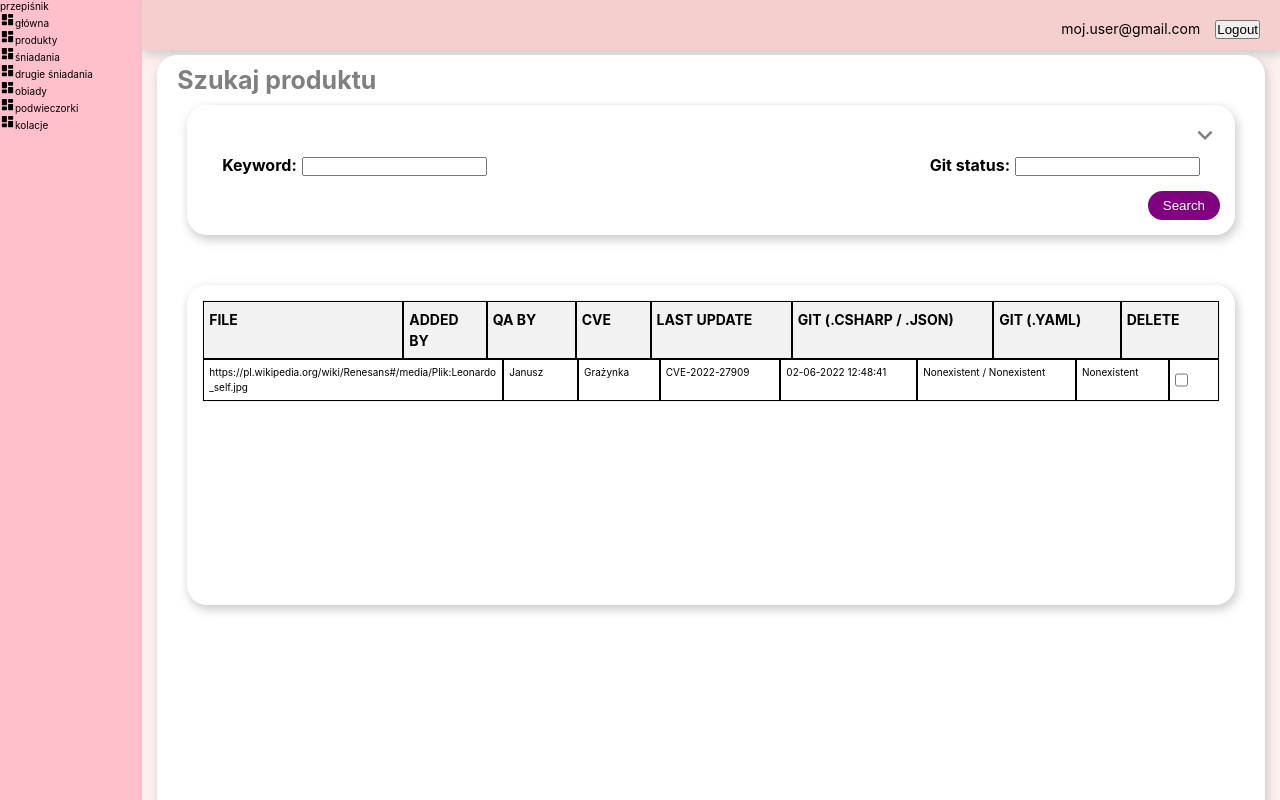
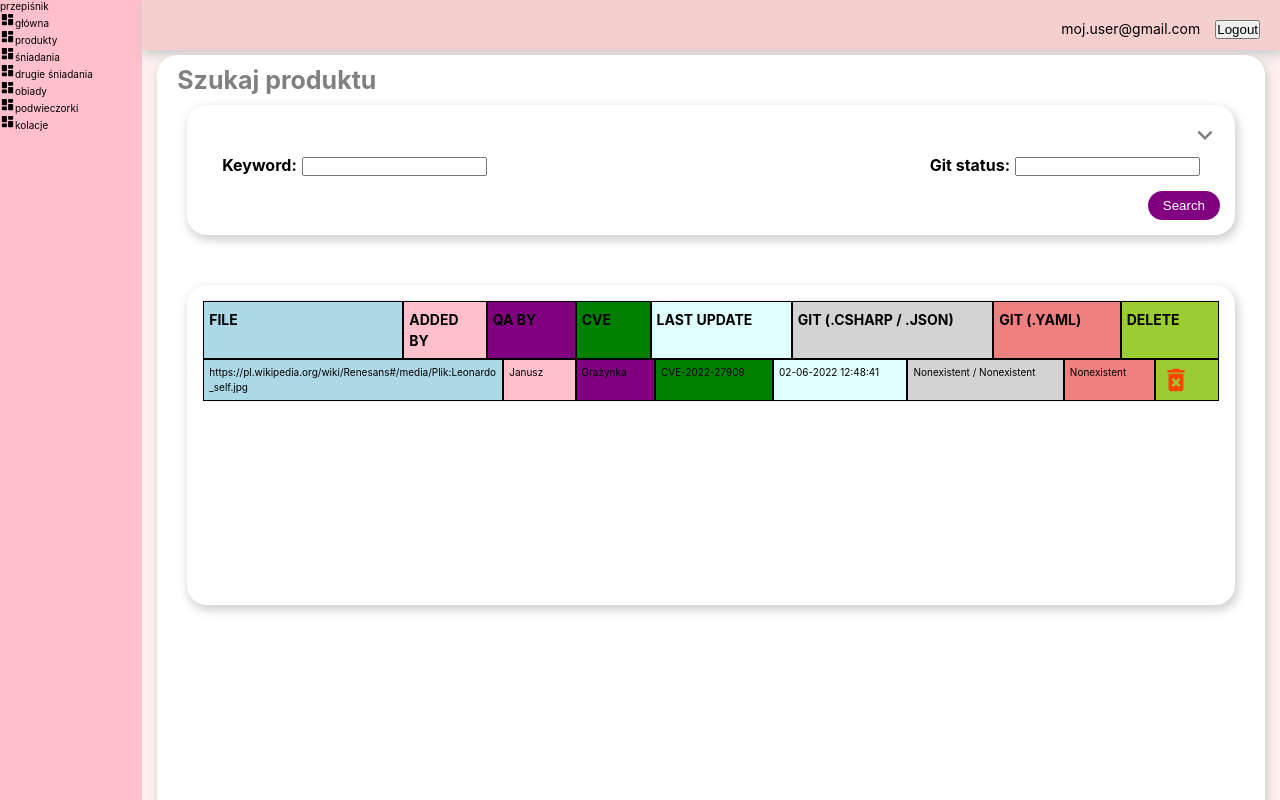
Before and after one commit to KTZgraph/przepisnik, a React (Create React App) app in the folder frontend/: page / in a window 1280 px wide. Shown: the top 800 px of the page. Built offline with nearby package versions, Linux system fonts and the light colour scheme.

Commit message:
klasy dla komórek

```diff
--- a/frontend/src/components/organisms/SearchElements/SearchTable.jsx
+++ b/frontend/src/components/organisms/SearchElements/SearchTable.jsx
@@ -1,18 +1,25 @@
+import DeleteForeverIcon from "@mui/icons-material/DeleteForever";
 import "./SearchTable.scss";
 
 const SearchTable = () => {
+  const handleClick = () => {
+    console.log("Usuwanie klik");
+  };
+
   return (
     <div className="search-table">
       {/* nagłowek tabelki */}
       <div className="table-row table-header">
-        <div className="table-row-item u-flex-grow2 row-item-file">file</div>
-        <div className="table-row-item row-item-added-by">added by</div>
-        <div className="table-row-item">QA By</div>
-        <div className="table-row-item">CVE</div>
-        <div className="table-row-item">Last Update</div>
-        <div className="table-row-item">GIT (.csharp / .json)</div>
-        <div className="table-row-item">GIT (.yaml)</div>
-        <div className="table-row-item">
+        <div className="table-row-item cell-file u-flex-grow2">file</div>
+        <div className="table-row-item cell-added-by">added by</div>
+        <div className="table-row-item cell-qa-by">QA By</div>
+        <div className="table-row-item cell-cve">CVE</div>
+        <div className="table-row-item cell-last-update">Last Update</div>
+        <div className="table-row-item cell-git-scharp">
+          GIT (.csharp / .json)
+        </div>
+        <div className="table-row-item cell-git-yaml">GIT (.yaml)</div>
+        <div className="table-row-item cell-delete">
           Delete
           {/* <button>Delete</button> */}
         </div>
@@ -20,38 +27,41 @@ const SearchTable = () => {
       {/* wiersze tabelki */}
       <div className="table-row">
         <div
-          className="table-row-item u-flex-grow2 row-item-file"
+          className="table-row-item cell-file u-flex-grow2"
           data-header="file"
         >
           {/* https://pl.wikipedia.org/wiki/Renesans#/media/Plik:Leonardo_self.jpg */}
           https://pl.wikipedia.org/wiki/Renesans#/media/Plik:Leonardo_self.jpg
         </div>
-        <div
-          className="table-row-item row-item-added-by"
-          data-header="added by"
-        >
+        <div className="table-row-item cell-added-by" data-header="added by">
           Janusz
         </div>
-        <div className="table-row-item" data-header="QA By">
+        <div className="table-row-item cell-qa-by" data-header="QA By">
           Grażynka
         </div>
-        <div className="table-row-item" data-header="CVE">
+        <div className="table-row-item cell-cve" data-header="CVE">
           CVE-2022-27909
         </div>
-        <div className="table-row-item" data-header="Last Update">
+        <div
+          className="table-row-item cell-last-update"
+          data-header="Last Update"
+        >
           02-06-2022 12:48:41
         </div>
-        <div className="table-row-item" data-header="GIT (.csharp / .json)">
+        <div
+          className="table-row-item cell-git-scharp"
+          data-header="GIT (.csharp / .json)"
+        >
           {/* Nonexistent / Nonexistent czerwone */}
           Nonexistent / Nonexistent
         </div>
-        <div className="table-row-item" data-header="GIT (.yaml)">
+        <div className="table-row-item cell-git-yaml" data-header="GIT (.yaml)">
           {/* Nonexistent / Nonexistent czerwone */}
           Nonexistent
         </div>
-        <div className="table-row-item" data-header="Delete">
+        <div className="table-row-item cell-delete" data-header="Delete">
           {/* Nonexistent / Nonexistent czerwone */}
-          <input type="checkbox" id="delete" name="delete" />
+          <DeleteForeverIcon className="icon" onClick={handleClick} />
         </div>
       </div>
     </div>
--- a/frontend/src/components/organisms/SearchElements/SearchTable.scss
+++ b/frontend/src/components/organisms/SearchElements/SearchTable.scss
@@ -6,6 +6,11 @@
   font-size: 1rem;
   line-height: 1.5;
   justify-content: space-between;
+
+  .icon {
+    font-size: 30px;
+    color: orangered;
+  }
 
   .table-header {
     font-weight: 700;
@@ -36,16 +41,43 @@
     border: 1px solid black;
   }
 
-  // minimalne szerokości kolumn
-  .row-item-file {
+  // KOMórKI
+  .cell-file {
     min-width: 200px;
     max-width: 300px;
+    background-color: lightblue;
   }
 
-  .row-item-added-by {
+  .cell-added-by {
     width: 50px;
+    background-color: pink;
   }
 
+  .cell-qa-by {
+    background-color: purple;
+  }
+
+  .cell-cve {
+    background-color: green;
+  }
+
+  .cell-last-update {
+    background-color: lightcyan;
+  }
+
+  .cell-git-scharp {
+    background-color: lightgrey;
+  }
+
+  .cell-git-yaml {
+    background-color: lightcoral;
+  }
+
+  .cell-delete {
+    background-color: yellowgreen;
+  }
+
+  // flex boxy
   .u-flex-grow1 {
     flex-grow: 0.5;
   }
```
